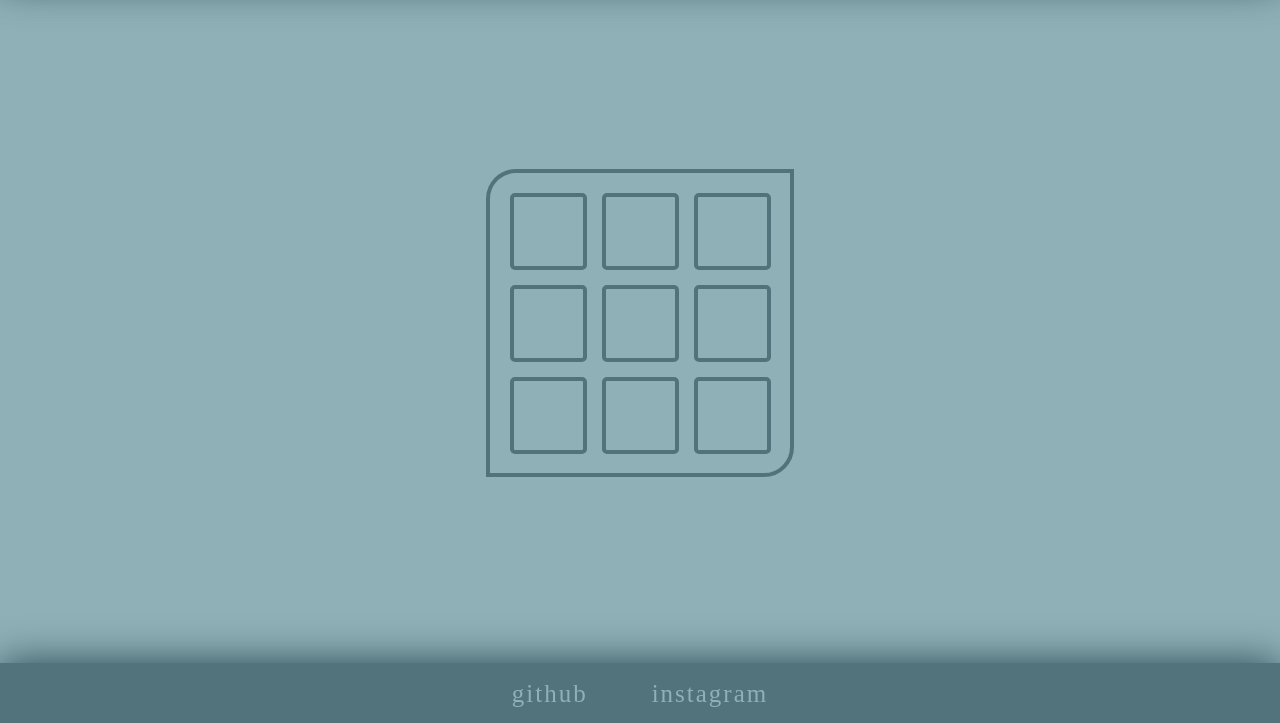
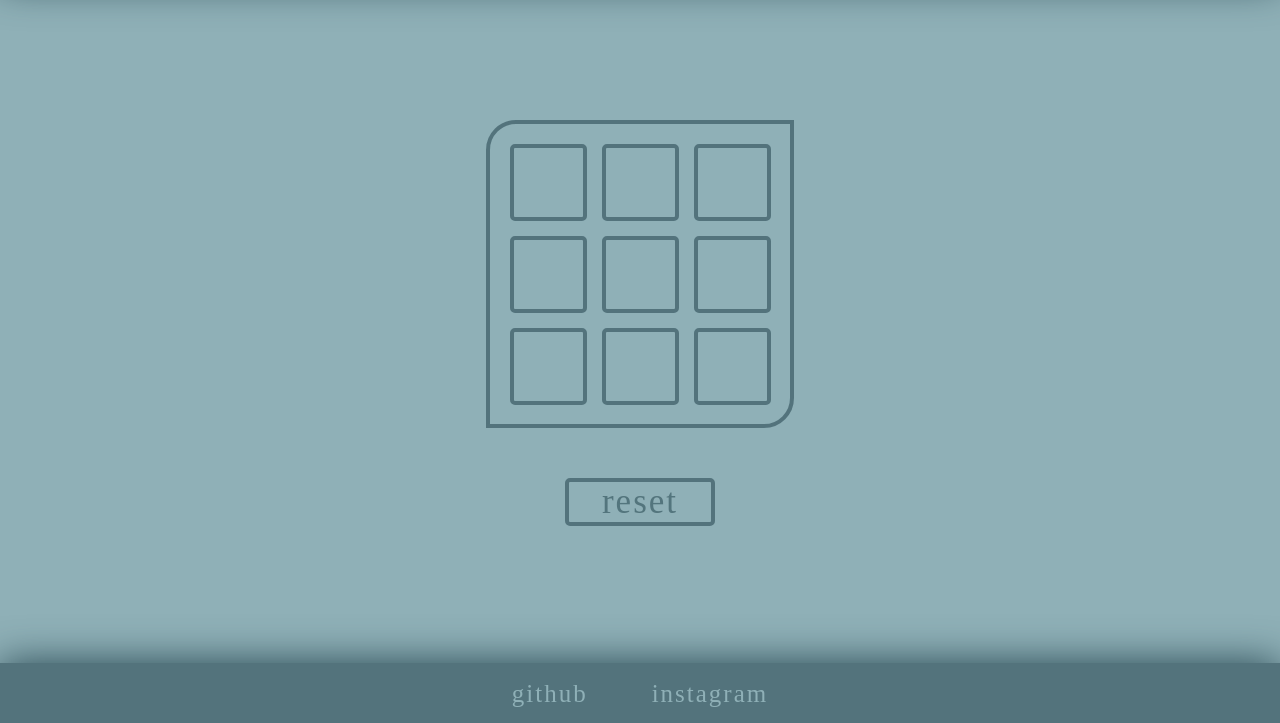
Before and after one commit to Newellso1/Tic-Tac-Toe, a plain HTML site: page index.html in a window 1280 px wide. Shown: the part 77-800 px from the top of the page. Drawn offline with Linux system fonts and the light colour scheme; a web font is replaced by a local one.

Commit message:
Reset button
Styled and adding a function to the reset button that clears on the cells when clicked

```diff
--- a/index.html
+++ b/index.html
@@ -28,6 +28,7 @@
             <div class="cell"></div>
             <div class="cell"></div>
         </div>
+        <button class="resetButton" type="button">reset</button>
     </div>
     <div class="footer">
         <ul>
--- a/script.js
+++ b/script.js
@@ -1,4 +1,5 @@
 const cells = document.querySelectorAll('.cell');
+const resetButton = document.querySelector('.resetButton');
 let playerTurn = 1;
 let playerMark = "o";
 
@@ -24,6 +25,14 @@ function changeMark() {
     }
 }
 
+// Function that resets the board
+
+resetButton.addEventListener('click', function() {
+    cells.forEach(function(cell) {
+        cell.innerHTML = '';
+    })
+})
+
 // Adds marker function to each click on cell
 
 cells.forEach(function(cell) {
--- a/styles.css
+++ b/styles.css
@@ -45,6 +45,7 @@ body {
     flex-direction: column;
     place-items: center;
     place-content: center;
+    gap: 50px;
 }
 
 /* Styling for board and cells */
@@ -72,3 +73,14 @@ body {
     line-height: 10px;
     color: #264650;
 }
+
+.resetButton {
+    width: 150px;
+    background: none;
+    border: 4px solid #26465090;
+    border-radius: 5px;
+    color: #26465090;
+    font-family: Dongle;
+    font-size: 35px;
+    letter-spacing: 2px;
+}
```
